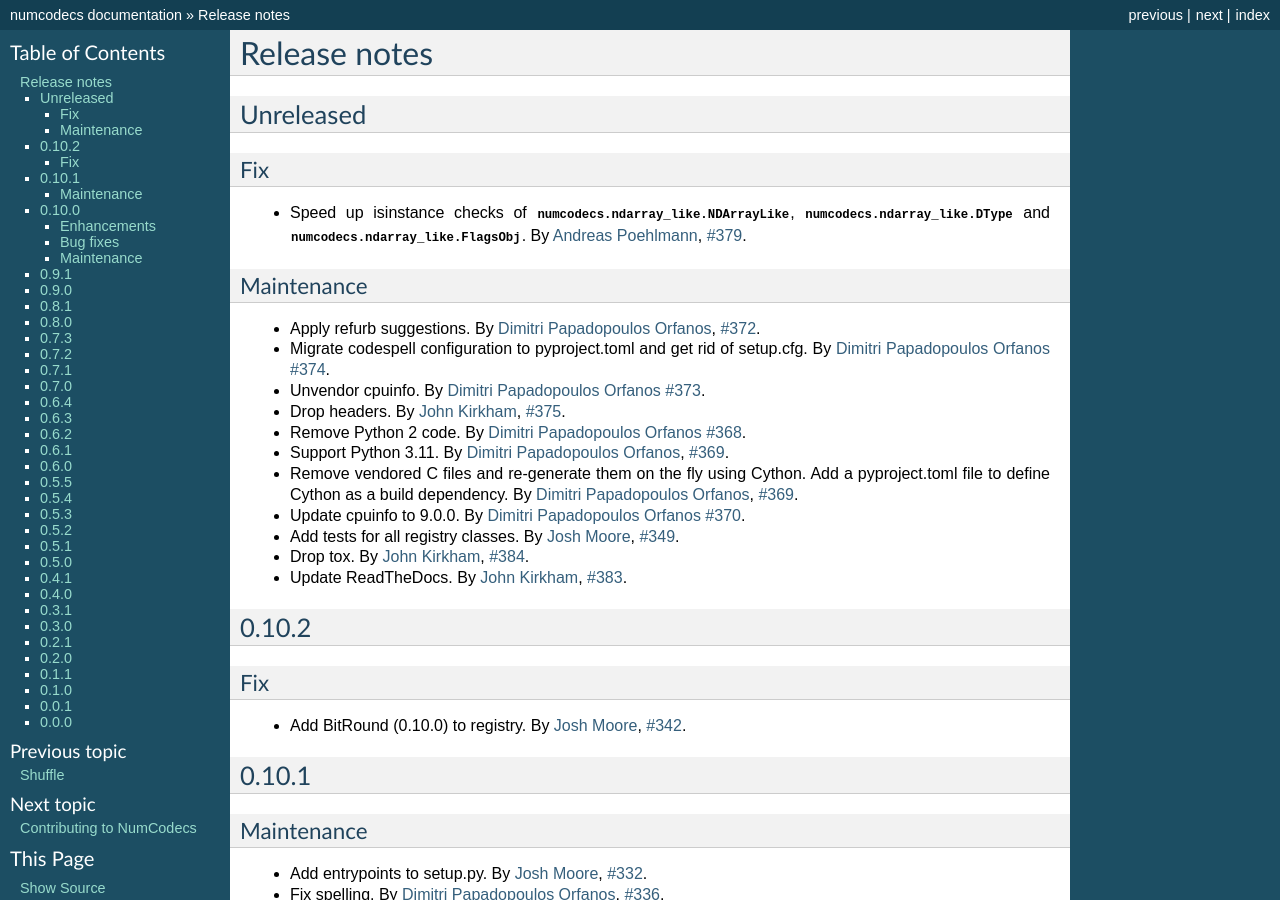
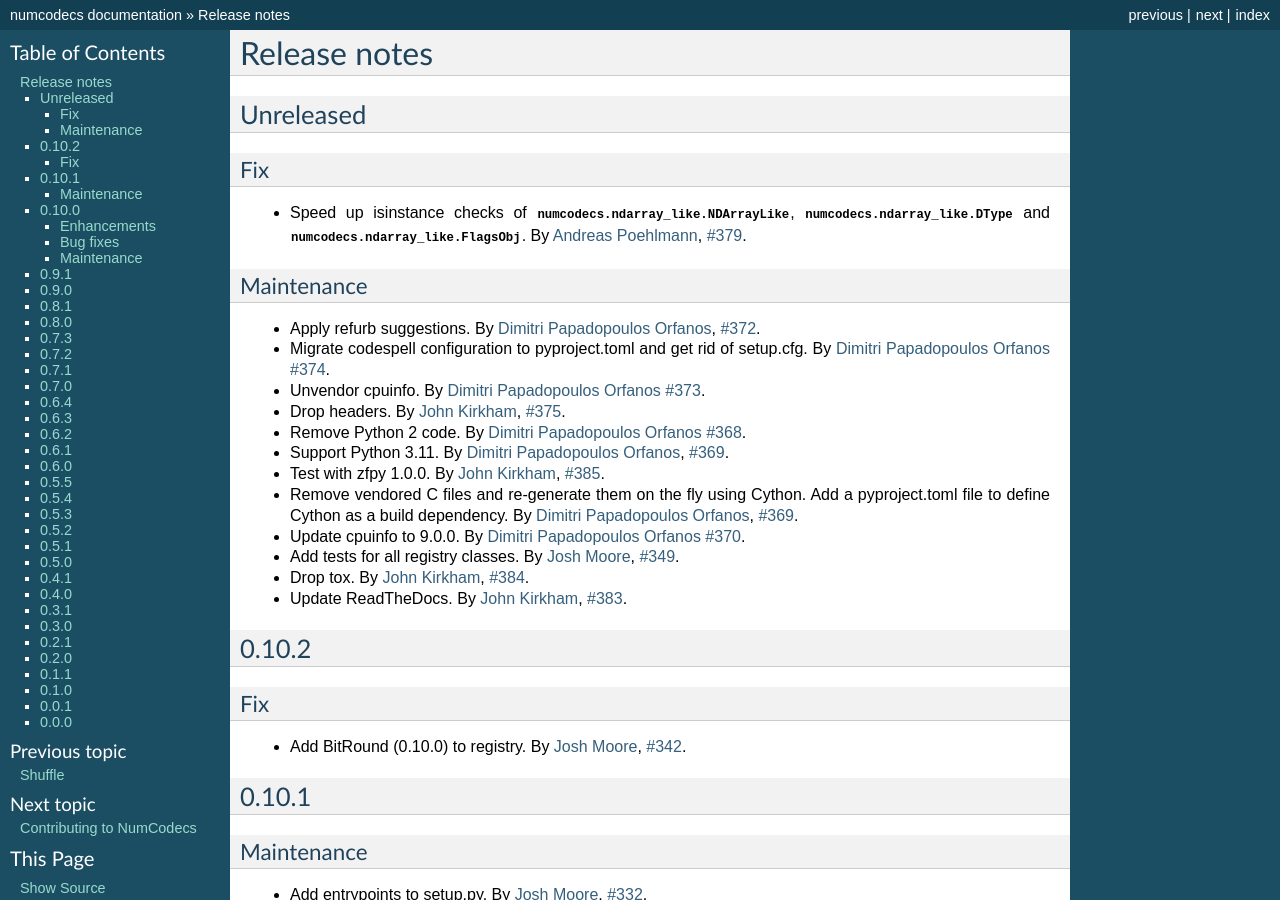
Before and after one commit to zarr-developers/numcodecs, a Sphinx documentation site: the page built from docs/release.rst, in a window 1280 px wide and 900 px high. Built offline with Sphinx 7.4.7, drawn with Linux system fonts in a browser that asks for light colours; pages that are not in the unit, such as notebooks, are missing from menus; the version number could not be read and is left out.

Commit message:
Bump zfpy to 1.0.0 for Python 3.11 support/testing (#385)

```diff
--- a/docs/release.rst
+++ b/docs/release.rst
@@ -38,6 +38,9 @@ Maintenance
 
 * Support Python 3.11.
   By :user:`Dimitri Papadopoulos Orfanos <DimitriPapadopoulos>`, :issue:`369`.
+
+* Test with zfpy 1.0.0.
+  By :user:`John Kirkham <jakirkham>`, :issue:`385`.
 
 * Remove vendored C files and re-generate them on the fly using Cython.
   Add a pyproject.toml file to define Cython as a build dependency.
--- a/requirements_dev.txt
+++ b/requirements_dev.txt
@@ -2,6 +2,6 @@ Cython==0.29.30
 entrypoints==0.4
 msgpack==1.0.2
 numpy==1.22.0
-zfpy==0.5.5 ; python_version < "3.11"
+zfpy==1.0.0
 typing-extensions>=3.7.4
 py-cpuinfo==9.0.0
--- a/requirements_rtfd.txt
+++ b/requirements_rtfd.txt
@@ -7,6 +7,6 @@ mock
 numpy
 cython
 entrypoints
-zfpy==0.5.5 ; python_version < "3.11"
+zfpy==1.0.0
 typing-extensions
 py-cpuinfo==9.0.0
```
